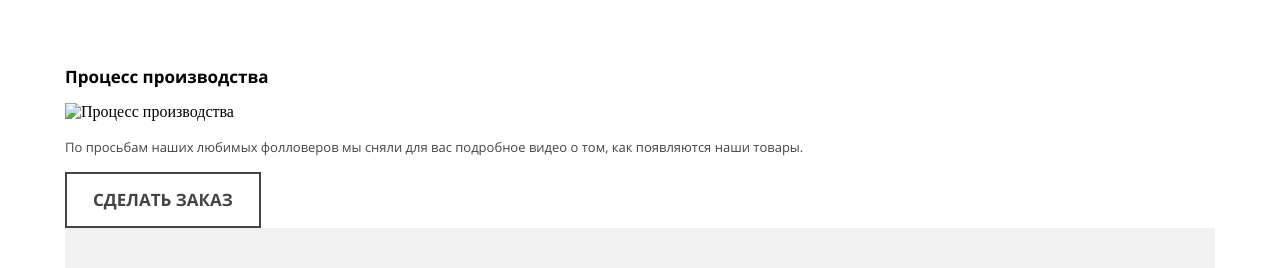
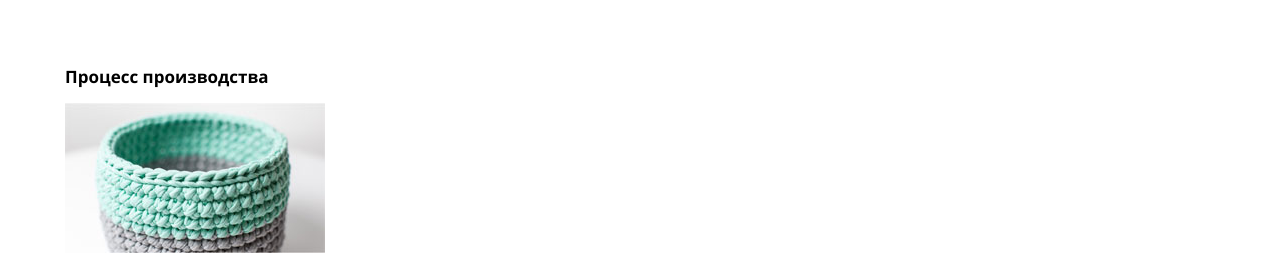
Before and after one commit to liberty-12/414347-mishka-16, a website: page source/catalog.html in a window 1280 px wide. Shown: the part 1053-1321 px from the top of the page. Drawn offline with nearby package versions, Linux system fonts and the light colour scheme; files that its build step writes are made by us from their sources.

Commit message:
add production__img

```diff
--- a/source/catalog.html
+++ b/source/catalog.html
@@ -98,7 +98,7 @@
       <section class="production">
         <h2 class="production__title">Процесс производства</h2>
         <div class="production__video">
-          <img class="production__img" src="" width="" height="" alt="Процесс производства" />
+          <img class="production__img" src="img/video-mobile@1x.jpg" width="260" height="150" alt="Процесс производства" />
         </div>
         <p class="production__text">
           По просьбам наших любимых фолловеров
```
